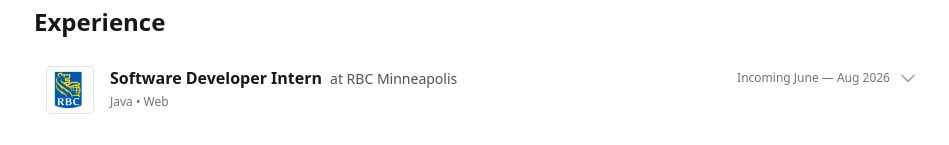
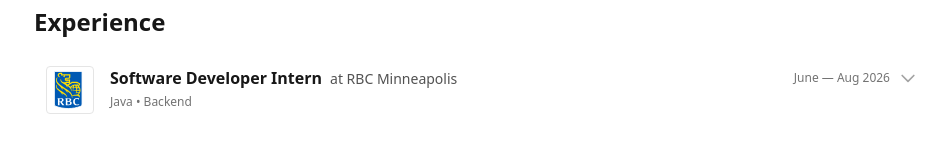
Before and after one commit to ajkneisl/portfolio, a React (Vite) app: page / in a window 1280 px wide. Shown: the part 202-347 px from the top of the page, without its empty margins (158-1107 px from the left). Built offline with nearby package versions, Linux system fonts and the light colour scheme.

Commit message:
add description for RBC

```diff
--- a/src/features/timeline/timeline.api.ts
+++ b/src/features/timeline/timeline.api.ts
@@ -2,11 +2,11 @@ import { Project, Experience } from './timeline.types'
 
 export const experiences: Experience[] = [
     {
-        year: 'Incoming June — Aug 2026',
+        year: 'June — Aug 2026',
         title: 'Software Developer Intern',
         company: 'RBC Minneapolis',
-        description: 'Incoming software developer intern at RBC Minneapolis.',
-        tech: ['Java', 'Web'],
+        description: 'Worked on Premium Savings, a product handling over $7.5 billion in assets within an agile workspace.',
+        tech: ['Java', 'Backend'],
         icon: '/rbc.svg'
     },
     {
```
